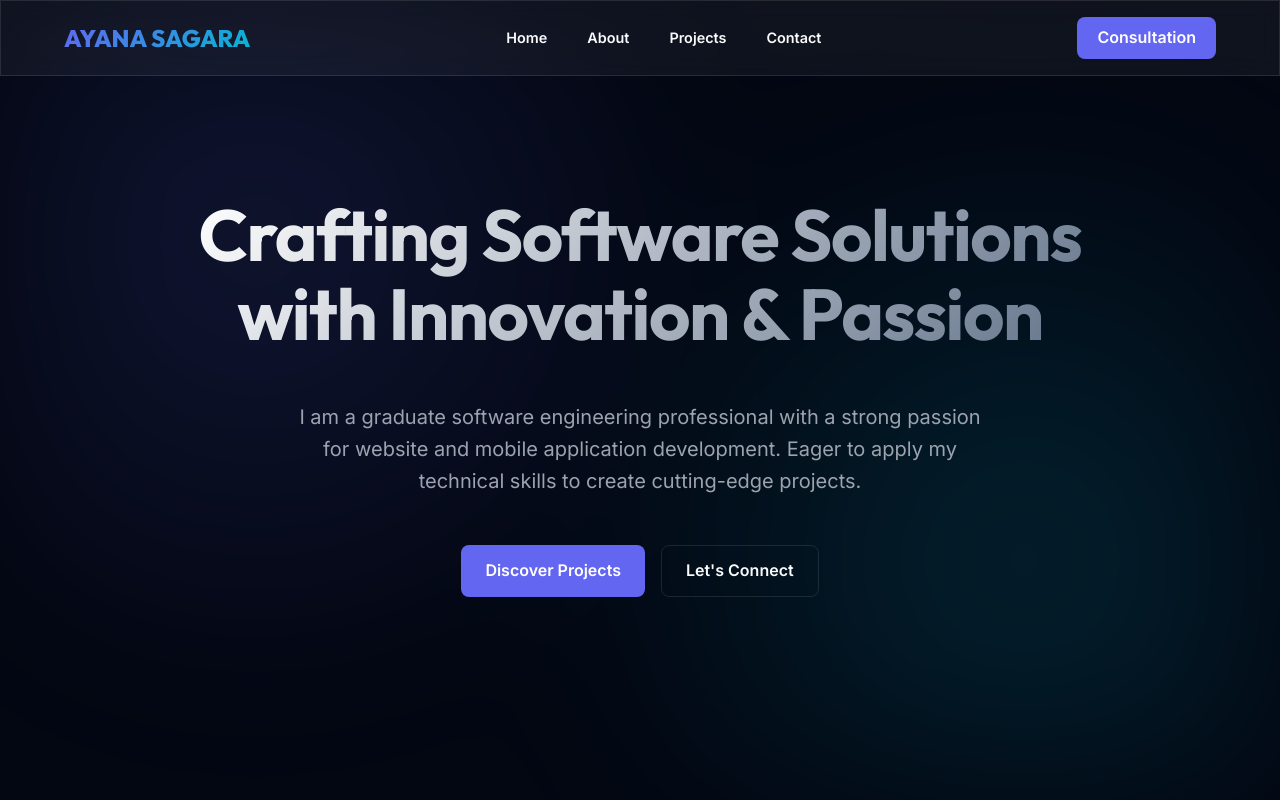
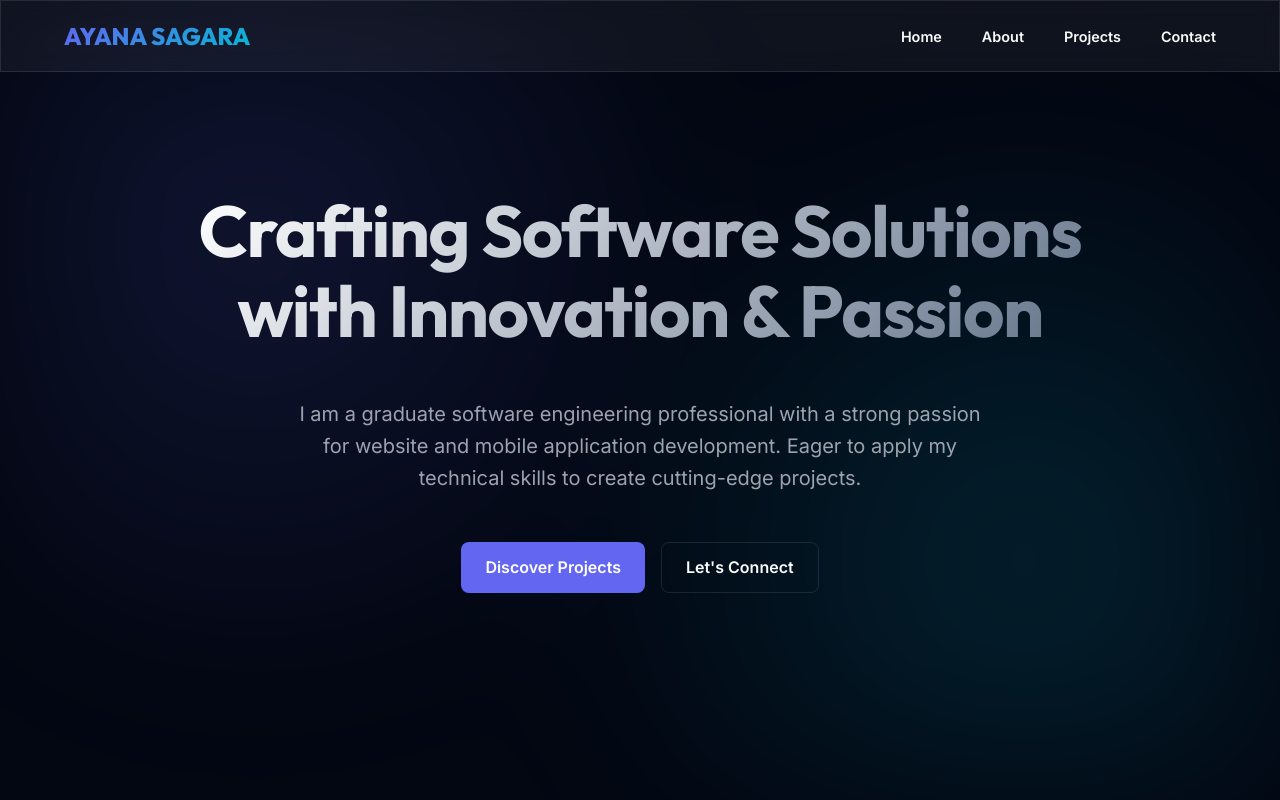
Before and after one commit to Ayanabs/Portfolio, a React (Vite) app: page / in a window 1280 px wide. Shown: the top 800 px of the page. Built offline with nearby package versions, Linux system fonts and the light colour scheme.

Commit message:
Remove consultation button from Navbar

```diff
--- a/src/components/Navbar.jsx
+++ b/src/components/Navbar.jsx
@@ -36,9 +36,7 @@
                     <li><a href="#projects">Projects</a></li>
                     <li><a href="#contact">Contact</a></li>
                 </ul>
-                <a href="#contact" className="btn btn-primary" style={{ padding: '0.5rem 1.25rem' }}>
-                    Consultation
-                </a>
+
             </div>
         </nav>
     );
```
